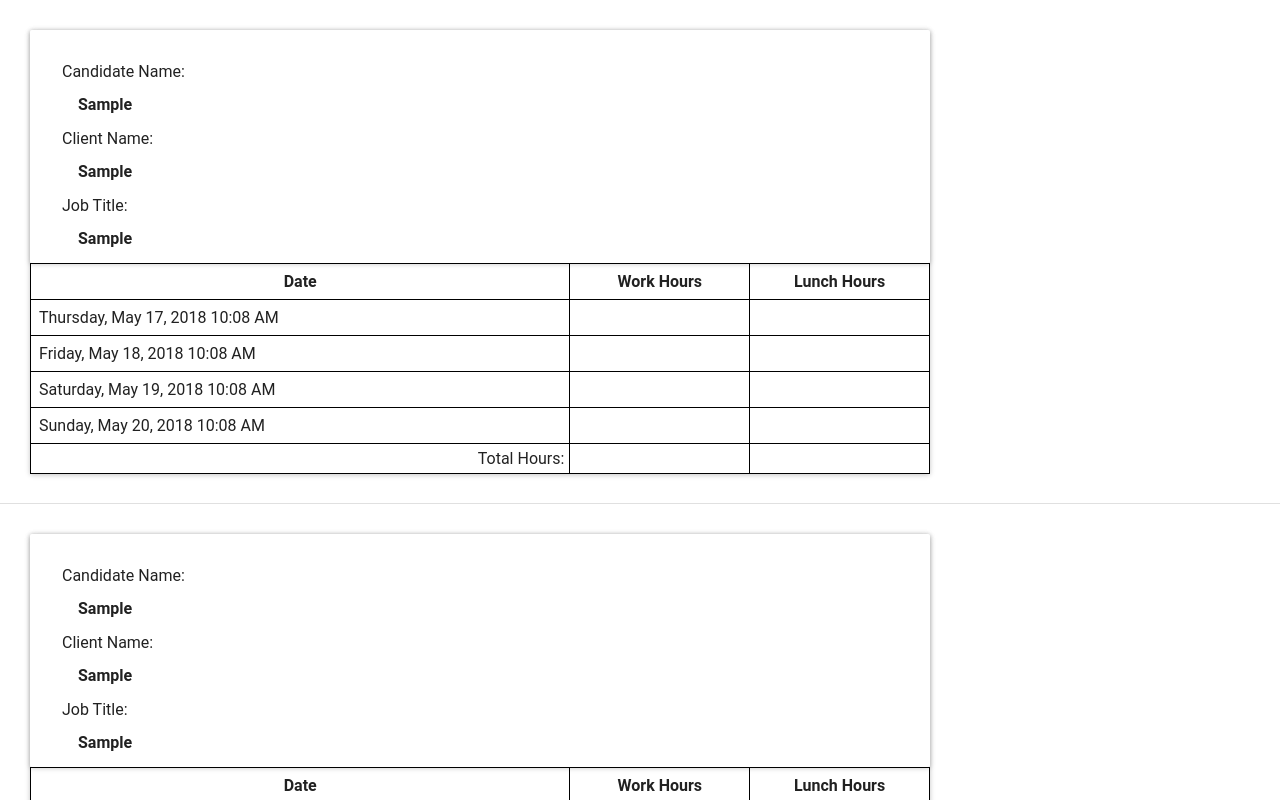
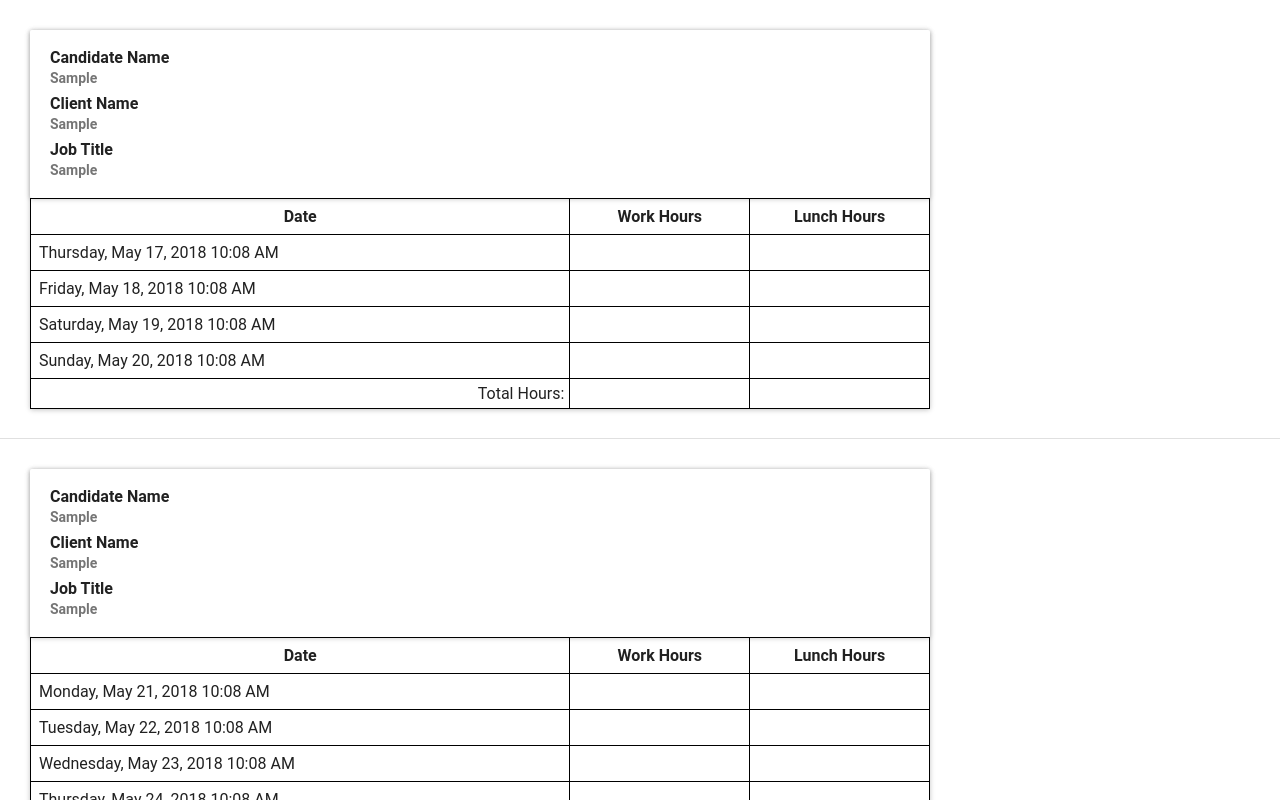
Before and after one commit to Dumbnorix/timesheet-generator, a React (Create React App) app: page / in a window 1280 px wide. Both pictures are taken after typing "Sample", "Sample", "Sample" into the empty fields and a click on the button "GENERATE TIMESHEETS". Shown: the top 800 px of the page. Built offline with nearby package versions, Linux system fonts and the light colour scheme.

Commit message:
styling updates and routing changes

```diff
--- a/src/components/Details.js
+++ b/src/components/Details.js
@@ -1,13 +1,20 @@
 import React from 'react'
 import Paper from 'material-ui/Paper'
 import {List, ListItem} from 'material-ui/List'
+import {
+    CANDIDATE_NAME,
+    CLIENT_NAME,
+    JOB_TITLE
+} from '../constants/field-names'
 
 const style = {
     list: {
-        padding: '32px 32px 0px 32px',
+        padding: '10px 10px 10px 10px',
     },
     listItem: {
-        fontWeight: 'bold'
+        fontWeight: 'bold',
+        margin: 10,
+        padding: 0
     }
 }
 
@@ -16,9 +23,9 @@ export default class Details extends React.Component {
         const details =
             <Paper>
                 <List style={style.list}>
-                    <span>Candidate Name:</span><ListItem style={style.listItem} disabled={true} primaryText={this.props.candidateName} />
-                    <span>Client Name:</span><ListItem style={style.listItem} disabled={true} primaryText={this.props.clientName} />
-                    <span>Job Title:</span><ListItem style={style.listItem} disabled={true} primaryText={this.props.jobTitle} />
+                    <ListItem style={style.listItem} disabled={true} primaryText={CANDIDATE_NAME} secondaryText={this.props.candidateName} />
+                    <ListItem style={style.listItem} disabled={true} primaryText={CLIENT_NAME} secondaryText={this.props.clientName} />
+                    <ListItem style={style.listItem} disabled={true} primaryText={JOB_TITLE} secondaryText={this.props.jobTitle} />
                 </List>
             </Paper>
         return details
--- a/src/components/TextInput.js
+++ b/src/components/TextInput.js
@@ -31,13 +31,13 @@ export default class TextInput extends React.Component {
                 if (state.jobTitle) stateValue = state.jobTitle
                 break;
             default:
-                stateValue = ''
+                stateValue = this.props.value
                 break;
         }
         const error = this.props.error
         return <TextField
             style={{paddingLeft: '30px', alignContent: 'center'}}
-            hintText={defaultValue}
+            defaultValue={stateValue}
             floatingLabelText={defaultValue}
             errorText={error}
             underlineShow={false}
--- a/src/components/Timesheet.js
+++ b/src/components/Timesheet.js
@@ -21,6 +21,7 @@ let state;
 export default class Timesheet extends React.Component {
     componentWillMount() {
         state = store.getState()
+        if (!state.candidateName || !state.clientName || !state.jobTitle) this.props.history.push('/')
         const timesheets = []
         let intervalsBetweenDates
         if (state.placementType === 1) {
```
